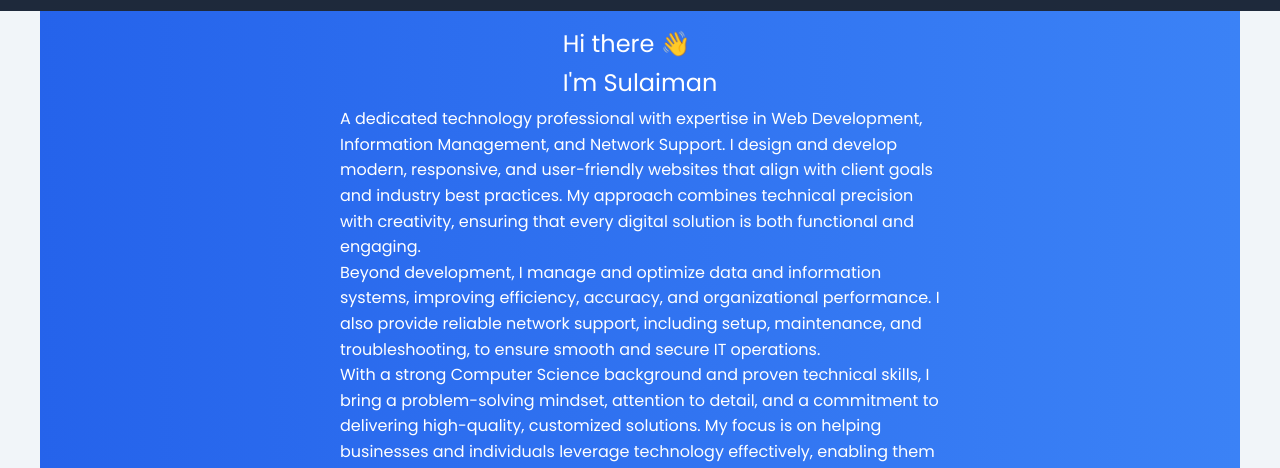
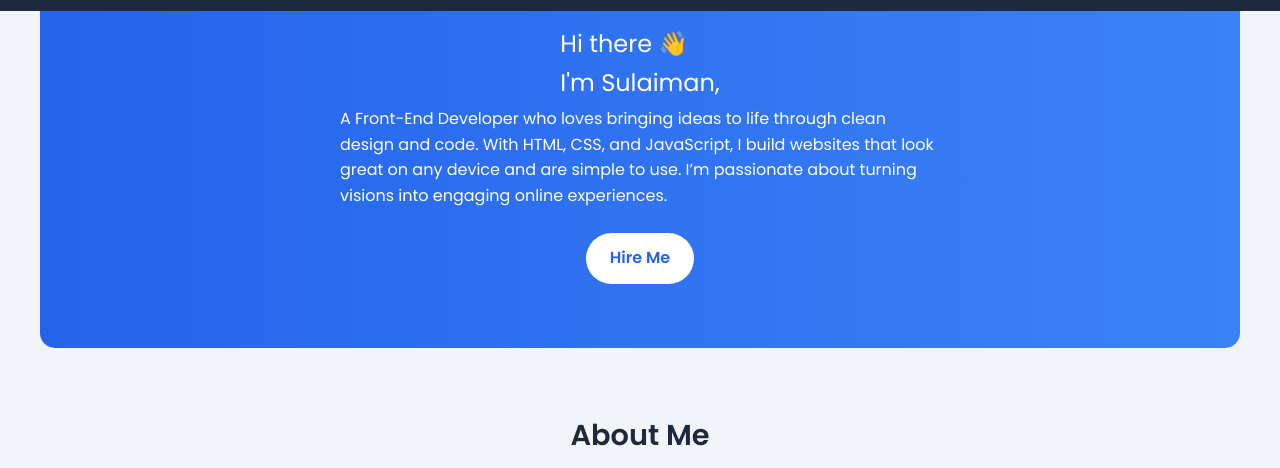
Before and after one commit to KayardaJnr/Sulaiman-Sani-Portfolio, a plain HTML site: page index.html in a window 1280 px wide. Shown: the part 75-543 px from the top of the page. Drawn offline with Linux system fonts and the light colour scheme.

Commit message:
Update index.html
Hero

```diff
--- a/index.html
+++ b/index.html
@@ -23,13 +23,9 @@
   </header>
 
   <section class="hero fade-in-up">
-    <h2>Hi there 👋 <br>I'm Sulaiman </h2>
+    <h2>Hi there 👋 <br>I'm Sulaiman, </h2>
     <p>
-      A dedicated technology professional with expertise in Web Development, Information Management, and Network Support. I design and develop modern, responsive, and user-friendly websites that align with client goals and industry best practices. My approach combines technical precision with creativity, ensuring that every digital solution is both functional and engaging. <br>
-
-      Beyond development, I manage and optimize data and information systems, improving efficiency, accuracy, and organizational performance. I also provide reliable network support, including setup, maintenance, and troubleshooting, to ensure smooth and secure IT operations. <br>
-
-      With a strong Computer Science background and proven technical skills, I bring a problem-solving mindset, attention to detail, and a commitment to delivering high-quality, customized solutions. My focus is on helping businesses and individuals leverage technology effectively, enabling them to achieve their objectives with confidence.
+      A Front-End Developer who loves bringing ideas to life through clean design and code. With HTML, CSS, and JavaScript, I build websites that look great on any device and are simple to use. I’m passionate about turning visions into engaging online experiences.
     </p>
     <a href="#contact" class="btn">Hire Me</a>
   </section>
```
